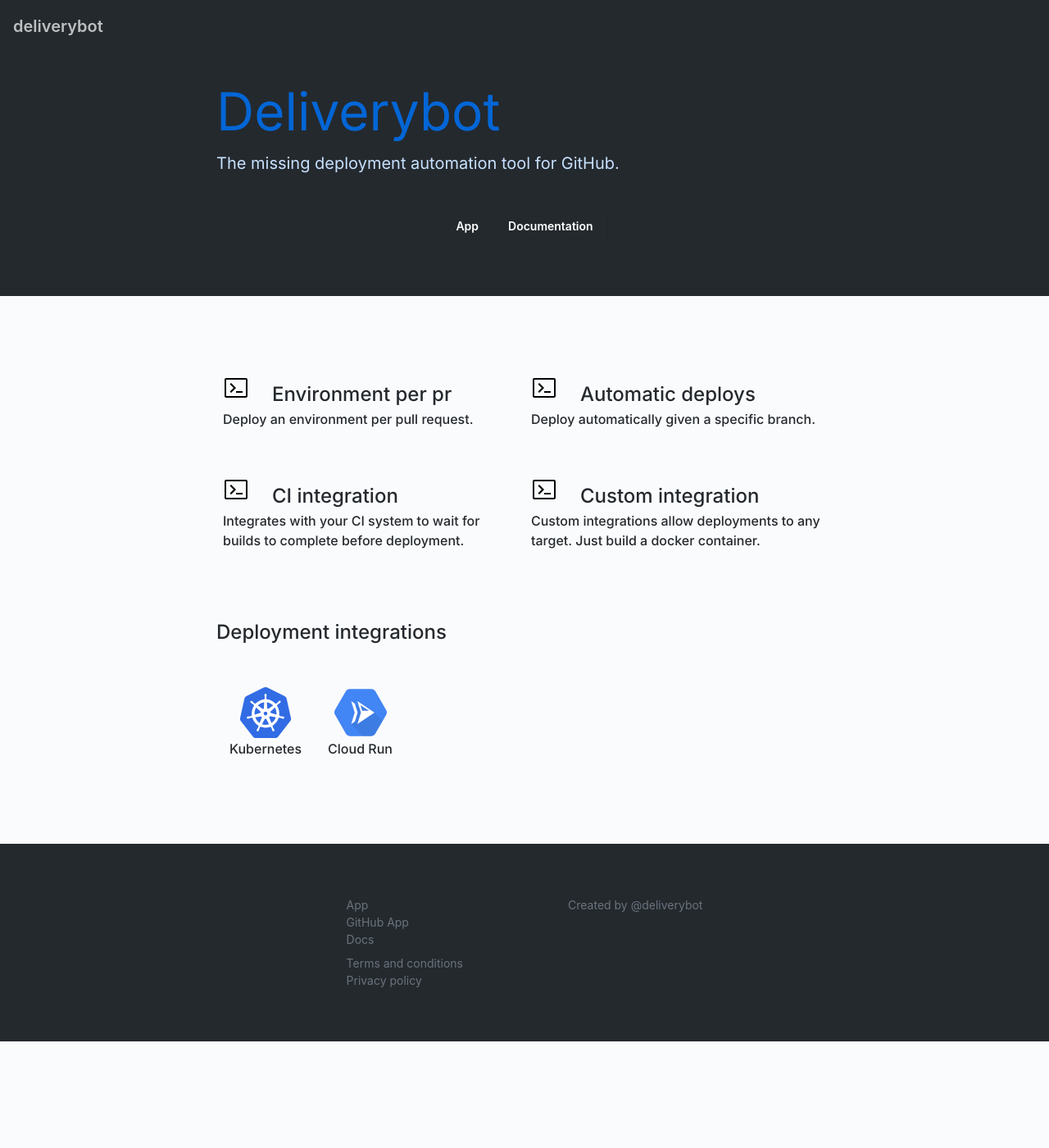
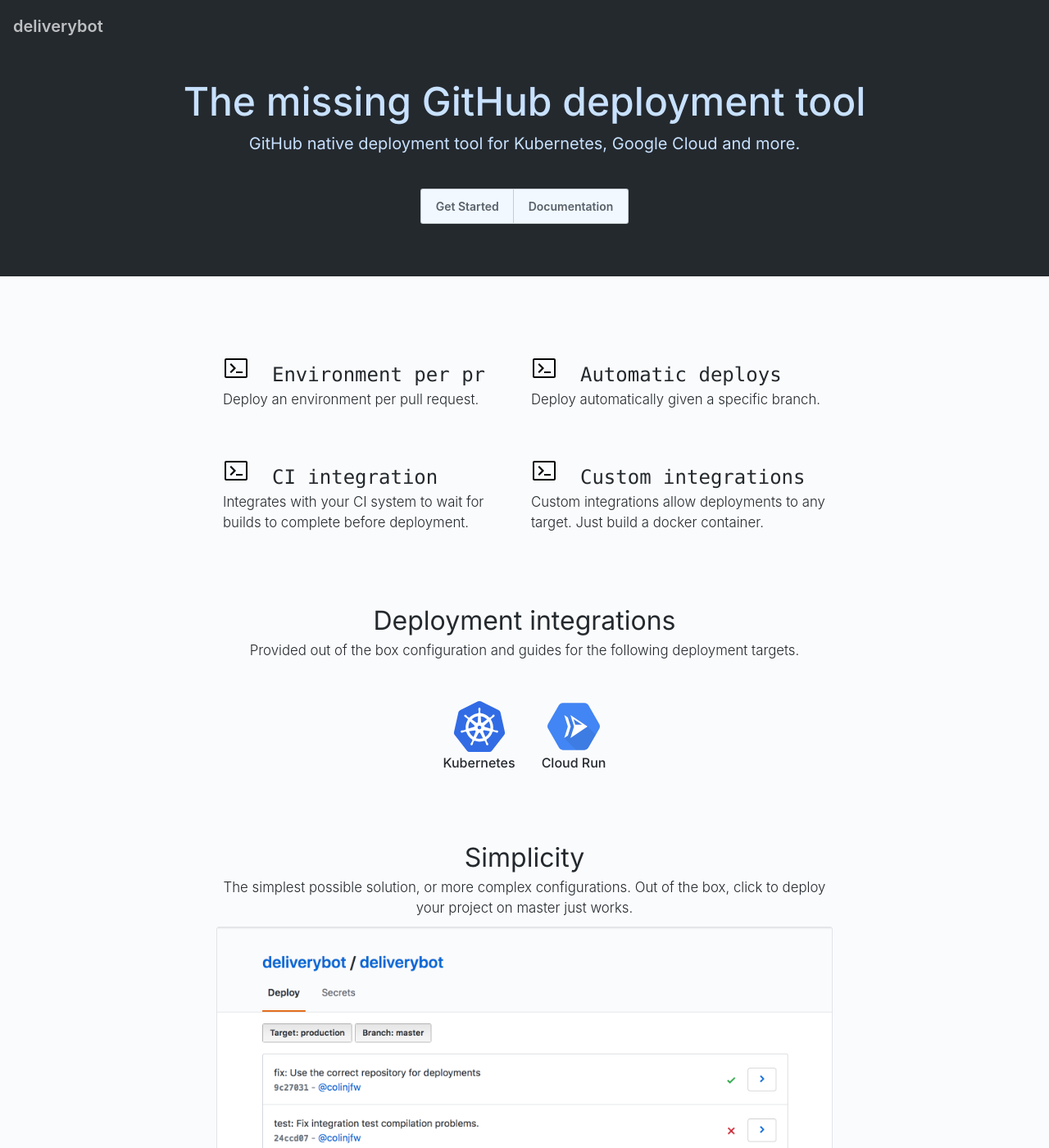
Before and after one commit to deliverybot/deliverybot.github.io, a Jekyll site: the page built from index.html, in a window 1280 px wide and 1400 px high. Shown: the whole window at 82% size. Built offline with Jekyll 4.4.1, drawn with Linux system fonts in a browser that asks for light colours.

Commit message:
Landing page formatting.

```diff
--- a/index.html
+++ b/index.html
@@ -2,34 +2,36 @@
 layout: default
 ---
 
-<div class="bg-gray-dark pb-6">
-  <div class="content">
-    <h1 class="h000-mktg text-blue">Deliverybot</h1>
+<header class="bg-gray-dark pb-6">
+  <div class="content-lg  text-center">
+    <h1 class="h00-mktg text-blue-light">
+      The missing GitHub deployment tool
+    </h1>
     <p class="lead-mktg text-blue-light">
-      {{site.long_description}}
+      GitHub native deployment tool for Kubernetes, Google Cloud and more.
     </p>
     <div class="text-center mt-6">
       <div class="BtnGroup">
-        <a href="{{site.deliverybot_url}}" role="button" class="btn btn-large bg-gray-dark text-white btn-outline BtnGroup-item">App</a>
-        <a href="/docs/" role="button" class="btn btn-large bg-gray-dark btn-outline text-white BtnGroup-item">Documentation</a>
+        <a href="{{site.github_app_url}}" role="button" class="btn btn-large bg-blue-light text-gray btn-outline BtnGroup-item">Get Started</a>
+        <a href="/docs/" role="button" class="btn btn-large bg-blue-light btn-outline text-gray BtnGroup-item">Documentation</a>
       </div>
     </div>
   </div>
-</div>
+</header>
 
-<div class="content">
+<main class="content marketing">
   <div class="d-flex flex-justify-between mt-8">
     <div style="width: 50%;" class="p-2">
       <img src="/assets/images/terminal.svg" width="32px" height="32px">
-      <h3 class="h2-mktg" style="display: inline; margin-left: 1em;">Environment per pr</h3>
-      <p class="h4-mktg">
+      <h3 class="h2-mktg text-mono" style="display: inline; margin-left: 1em;">Environment per pr</h3>
+      <p>
         Deploy an environment per pull request.
       </p>
     </div>
     <div style="width: 50%;" class="p-2">
       <img src="/assets/images/terminal.svg" width="32px" height="32px">
-      <h3 class="h2-mktg" style="display: inline; margin-left: 1em;">Automatic deploys</h3>
-      <p class="h4-mktg">
+      <h3 class="h2-mktg text-mono" style="display: inline; margin-left: 1em;">Automatic deploys</h3>
+      <p>
         Deploy automatically given a specific branch.
       </p>
     </div>
@@ -37,26 +39,27 @@
   <div class="d-flex flex-justify-between mt-5">
     <div style="width: 50%;" class="p-2">
       <img src="/assets/images/terminal.svg" width="32px" height="32px">
-      <h3 class="h2-mktg" style="display: inline; margin-left: 1em;">CI integration</h3>
-      <p class="h4-mktg">
+      <h3 class="h2-mktg text-mono" style="display: inline; margin-left: 1em;">CI integration</h3>
+      <p>
         Integrates with your CI system to wait for builds to complete before
         deployment.
       </p>
     </div>
     <div style="width: 50%;" class="p-2">
       <img src="/assets/images/terminal.svg" width="32px" height="32px">
-      <h3 class="h2-mktg" style="display: inline; margin-left: 1em;">Custom integration</h3>
-      <p class="h4-mktg">
+      <h3 class="h2-mktg text-mono" style="display: inline; margin-left: 1em;">Custom integrations</h3>
+      <p>
         Custom integrations allow deployments to any target. Just build a docker
         container.
       </p>
     </div>
   </div>
 
-  <div class="mt-8">
-    <h2 class="h2-mktg">Deployment integrations</h2>
+  <section class="mt-8 text-center">
+    <h2 class="h1-mktg">Deployment integrations</h2>
+    <p>Provided out of the box configuration and guides for the following deployment targets.</p>
 
-    <div class="d-flex mt-5">
+    <div class="d-flex mt-5 flex-justify-center">
       <div class="text-center p-3">
         <img src="/assets/images/k8s.svg" width="64px" height="64px">
         <h4 class="h4-mktg">Kubernetes</h4>
@@ -66,5 +69,16 @@
         <h4 class="h4-mktg">Cloud Run</h4>
       </div>
     </div>
-  </div>
-</div>
+  </section>
+
+  <section class="mt-8 text-center">
+    <h2 class="h1-mktg">Simplicity</h2>
+    <p>
+      The simplest possible solution, or more complex configurations.
+      Out of the box, click to deploy your project on master just works.
+    </p>
+    <div class="Box border">
+      <img src="/assets/images/deploy-list.png" width="100%">
+    </div>
+  </section>
+</main>
```
